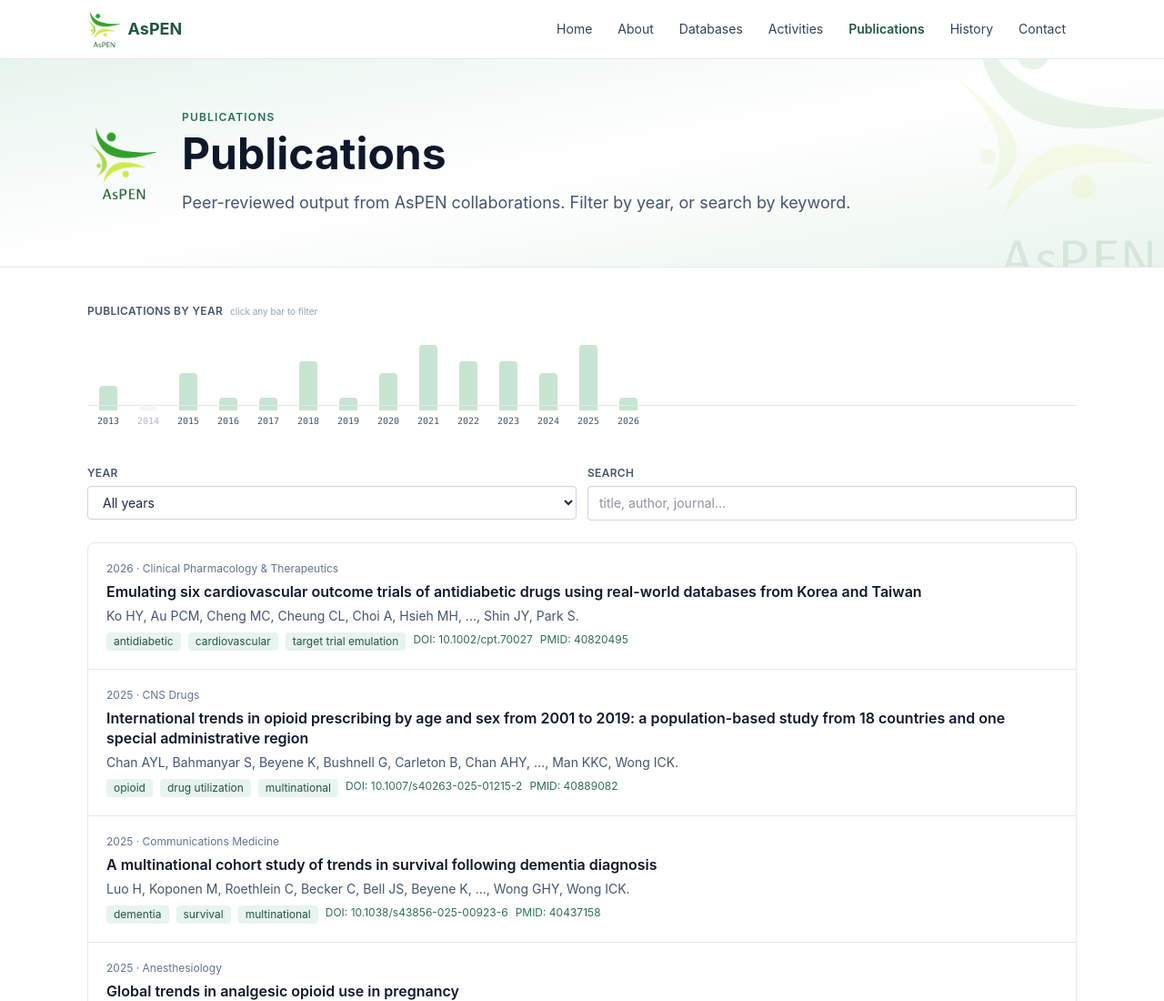
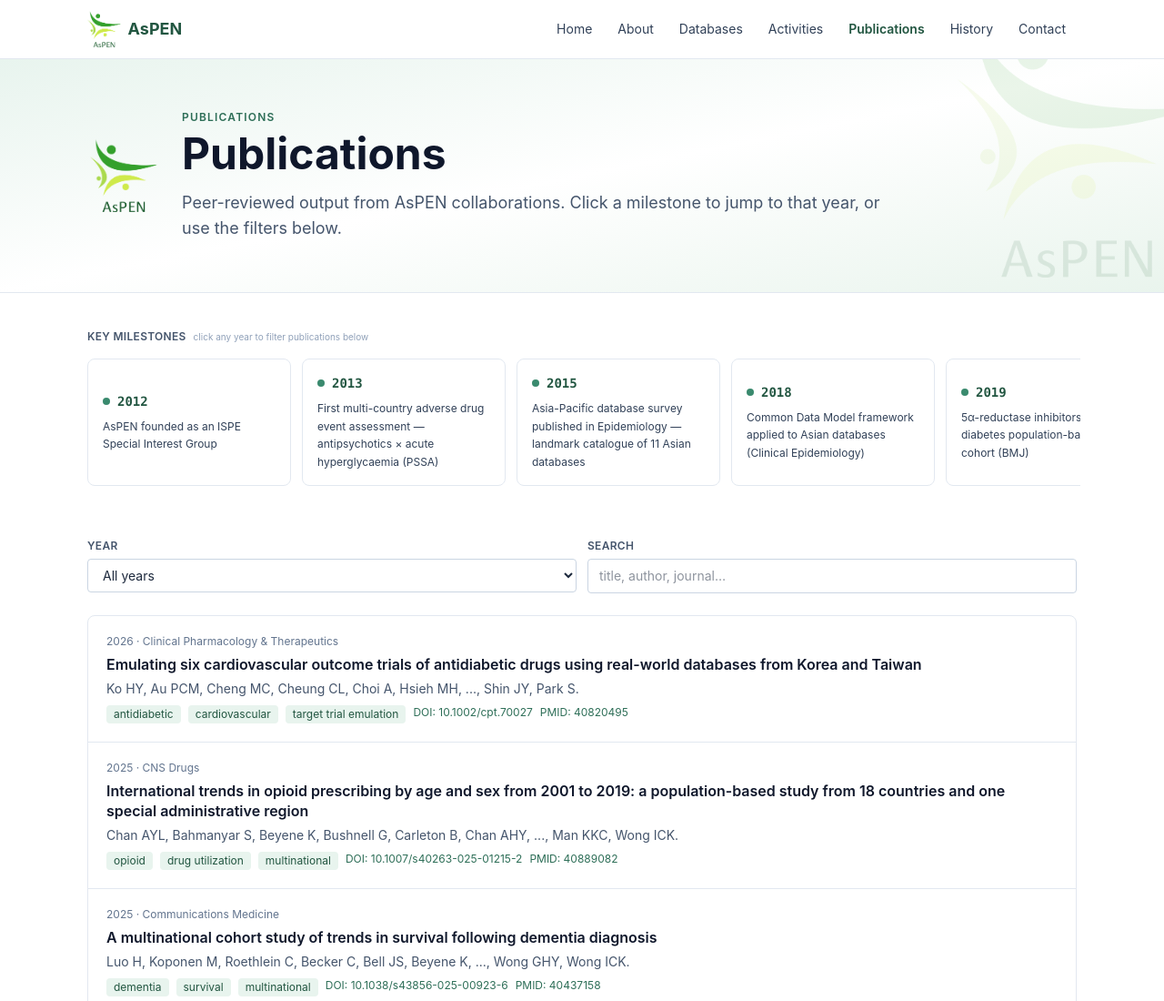
Before and after one commit to PHD-Center/AsPEN, an Astro site: page /AsPEN/publications in a window 1280 px wide. Shown: the top 1100 px of the page at 91% size. Built offline with nearby package versions, Linux system fonts and the light colour scheme; Astro itself is replaced by a stand-in of ours.

Commit message:
Publications: replace year-count bars with curated milestone cards (achievements per year)

```diff
--- a/src/pages/publications.astro
+++ b/src/pages/publications.astro
@@ -6,58 +6,55 @@ import pubsRaw from "../data/publications.json";
 const publications = [...pubsRaw].sort((a, b) => b.year - a.year);
 const years = Array.from(new Set(publications.map((p) => p.year))).sort((a, b) => b - a);
 
-// Build a continuous year axis (fill empty years with 0 so the line stays continuous)
-const yearCounts: Record<number, number> = {};
-for (const p of publications) yearCounts[p.year] = (yearCounts[p.year] ?? 0) + 1;
-const minYear = Math.min(...years);
-const maxYear = Math.max(...years);
-const yearData: { year: number; count: number }[] = [];
-for (let y = minYear; y <= maxYear; y++) {
-  yearData.push({ year: y, count: yearCounts[y] ?? 0 });
-}
-const maxCount = Math.max(...yearData.map((y) => y.count), 1);
+// Curated achievement milestones per year. Edit this list to tell the AsPEN story.
+// `year` drives the filter; click jumps to that year's publications below.
+const milestones: { year: number; text: string }[] = [
+  { year: 2012, text: "AsPEN founded as an ISPE Special Interest Group" },
+  { year: 2013, text: "First multi-country adverse drug event assessment — antipsychotics × acute hyperglycaemia (PSSA)" },
+  { year: 2015, text: "Asia-Pacific database survey published in Epidemiology — landmark catalogue of 11 Asian databases" },
+  { year: 2018, text: "Common Data Model framework applied to Asian databases (Clinical Epidemiology)" },
+  { year: 2019, text: "5α-reductase inhibitors × type 2 diabetes population-based cohort (BMJ)" },
+  { year: 2020, text: "NeuroGEN initiative introduced — big data for CNS drug research (CNS Drugs)" },
+  { year: 2021, text: "Vaccine-safety database suitability assessed across 19 Asia-Pacific countries (Pharmacoepidemiol Drug Saf)" },
+  { year: 2022, text: "Global opioid analgesic consumption trends across 66 regions (Lancet Public Health)" },
+  { year: 2023, text: "NeuroGEN data infrastructure formalised — 15 databases across Asia, Oceania, Europe and North America" },
+  { year: 2024, text: "Multi-national pregnancy outcomes study — 3.6 million mother–child pairs (Nature Medicine)" },
+  { year: 2025, text: "International opioid prescribing trends across 18 countries (CNS Drugs); multinational COVID-19 sequelae studies" },
+  { year: 2026, text: "First target-trial emulation of CV outcome trials using Korea + Taiwan real-world data (Clin Pharmacol Ther)" },
+];
 ---
 
 <BaseLayout title="Publications — AsPEN" description="Peer-reviewed publications from the Asian Pharmacoepidemiology Network.">
   <PageHeader
     eyebrow="Publications"
     title="Publications"
-    description="Peer-reviewed output from AsPEN collaborations. Filter by year, or search by keyword."
+    description="Peer-reviewed output from AsPEN collaborations. Click a milestone to jump to that year, or use the filters below."
   />
 
   <section class="mx-auto max-w-6xl px-4 sm:px-6 lg:px-8 py-10">
-    <!-- Year timeline: bar height = publication count; click to filter -->
-    <div class="mb-8">
-      <p class="text-xs font-semibold text-slate-600 uppercase tracking-wide mb-3 flex items-baseline gap-2">
-        Publications by year
-        <span class="text-[10px] font-normal text-slate-400 normal-case tracking-normal">click any bar to filter</span>
+    <!-- Year milestone timeline -->
+    <div class="mb-10">
+      <p class="text-xs font-semibold text-slate-600 uppercase tracking-wide mb-4 flex items-baseline gap-2">
+        Key milestones
+        <span class="text-[10px] font-normal text-slate-400 normal-case tracking-normal">click any year to filter publications below</span>
       </p>
+
       <div class="relative">
-        <div class="flex items-end gap-1.5 h-28 overflow-x-auto pb-1 pl-1 pr-1" id="year-timeline">
-          {yearData.map(({ year, count }) => {
-            const heightPct = count === 0 ? 0 : Math.max(8, Math.round((count / maxCount) * 100));
-            return (
-              <button
-                type="button"
-                data-year-btn={String(year)}
-                class={`year-btn group relative flex flex-col items-center justify-end min-w-[38px] h-full cursor-pointer rounded-md transition ${count === 0 ? "opacity-40" : ""}`}
-                aria-label={`${count} publication${count === 1 ? "" : "s"} in ${year}`}
-              >
-                <span class="bar-count text-[10px] font-bold text-slate-700 mb-0.5 opacity-0 group-hover:opacity-100 transition">{count}</span>
-                {count > 0 ? (
-                  <div
-                    class="bar w-5 bg-brand-300 group-hover:bg-brand-600 transition-colors rounded-t"
-                    style={`height:${heightPct}%`}
-                  ></div>
-                ) : (
-                  <div class="w-5 h-1 bg-slate-200 rounded"></div>
-                )}
-                <span class="bar-year text-[10px] text-slate-600 mt-1 font-mono">{year}</span>
-              </button>
-            );
-          })}
+        <div class="flex gap-3 overflow-x-auto pb-3 -mx-1 px-1" id="milestone-strip">
+          {milestones.map((m) => (
+            <button
+              type="button"
+              data-year-btn={String(m.year)}
+              class="milestone-card group flex-shrink-0 w-56 text-left p-4 rounded-lg border border-slate-200 bg-white hover:border-brand-500 hover:shadow-md transition cursor-pointer"
+            >
+              <div class="flex items-center gap-2">
+                <span class="w-2 h-2 rounded-full bg-brand-500 group-hover:scale-150 transition-transform"></span>
+                <span class="text-sm font-bold text-brand-700 font-mono">{m.year}</span>
+              </div>
+              <p class="text-xs text-slate-700 mt-2 leading-relaxed">{m.text}</p>
+            </button>
+          ))}
         </div>
-        <div class="absolute inset-x-0 bottom-7 h-px bg-slate-200 pointer-events-none"></div>
       </div>
     </div>
 
@@ -111,11 +108,12 @@ const maxCount = Math.max(...yearData.map((y) => y.count), 1);
   </section>
 
   <style is:global>
-    .year-btn .bar { background-color: #c8e4d2; }
-    .year-btn.active .bar { background-color: var(--color-brand-600, #2d6e57); }
-    .year-btn.active { background-color: rgba(58, 138, 110, 0.08); }
-    .year-btn.active .bar-count { opacity: 1 !important; color: var(--color-brand-700, #225641); }
-    .year-btn.active .bar-year { color: var(--color-brand-700, #225641); font-weight: 600; }
+    .milestone-card.active {
+      border-color: var(--color-brand-600, #2d6e57);
+      background-color: rgba(58, 138, 110, 0.06);
+      box-shadow: 0 1px 3px rgba(0, 0, 0, 0.1);
+    }
+    .milestone-card.active span.text-brand-700 { color: var(--color-brand-700, #225641); }
   </style>
 
   <script is:inline>
@@ -124,7 +122,7 @@ const maxCount = Math.max(...yearData.map((y) => y.count), 1);
       const empty = document.getElementById("pub-empty");
       const fYear = document.getElementById("filter-year");
       const fQ = document.getElementById("filter-q");
-      const yearBtns = document.querySelectorAll("[data-year-btn]");
+      const milestoneBtns = document.querySelectorAll("[data-year-btn]");
       if (!list) return;
       const items = Array.from(list.querySelectorAll("li"));
 
@@ -140,23 +138,20 @@ const maxCount = Math.max(...yearData.map((y) => y.count), 1);
           if (visible) shown++;
         });
         empty.classList.toggle("hidden", shown !== 0);
-        // Highlight active year button
-        yearBtns.forEach((b) => {
+        milestoneBtns.forEach((b) => {
           b.classList.toggle("active", b.dataset.yearBtn === y);
         });
       };
 
-      yearBtns.forEach((btn) => {
+      milestoneBtns.forEach((btn) => {
         btn.addEventListener("click", () => {
           const y = btn.dataset.yearBtn;
-          // Toggle: if already filtered to this year, clear
           if (String(fYear.value) === String(y)) {
             fYear.value = "";
           } else {
             fYear.value = y;
           }
           apply();
-          // Scroll publication list into view
           list.scrollIntoView({ behavior: "smooth", block: "start" });
         });
       });
```
